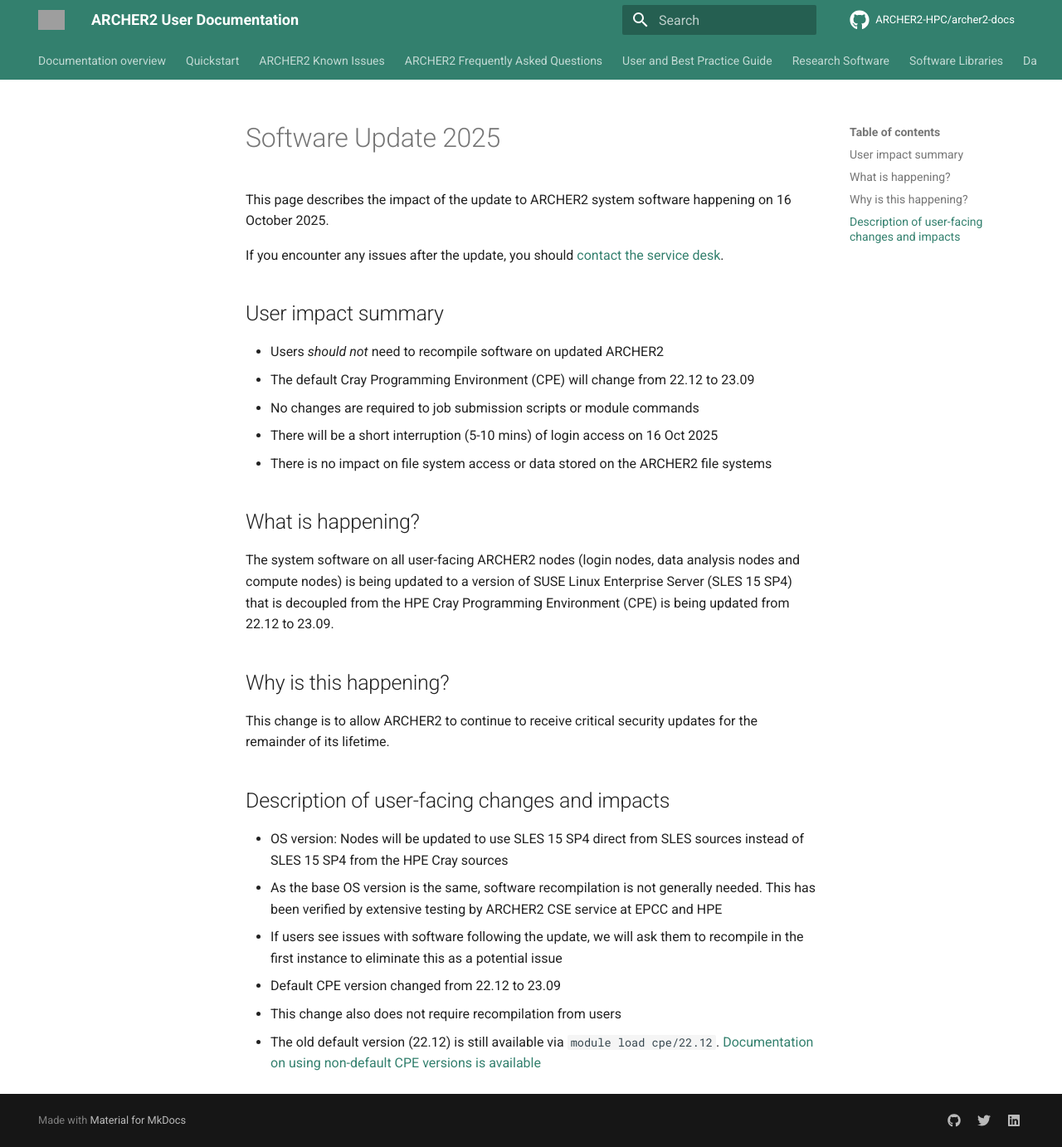
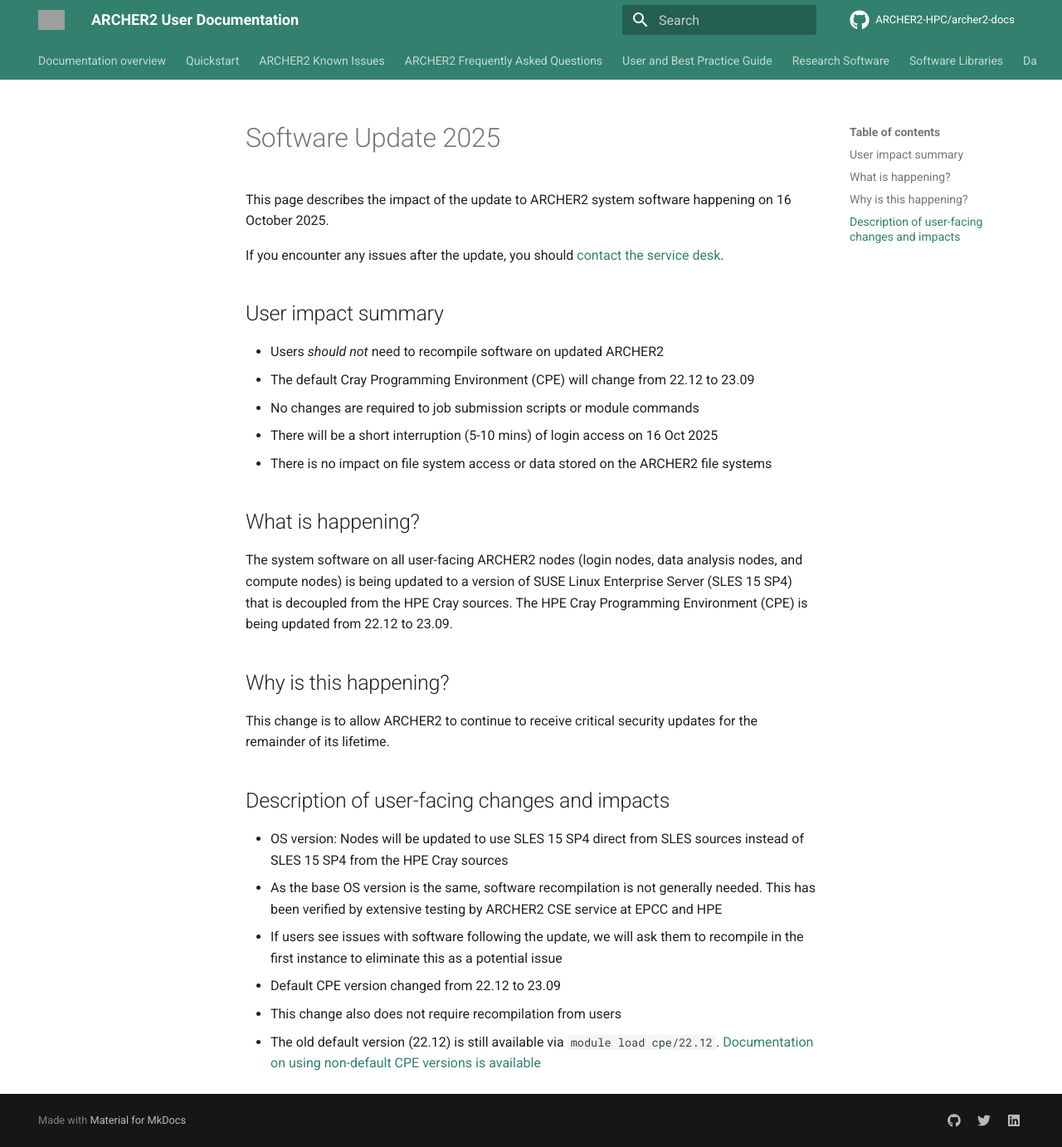
Before and after one commit to ARCHER2-HPC/archer2-docs, an MkDocs documentation site: the page built from docs/software-update-2025/index.md, in a window 1280 px wide and 1382 px high. Shown: the whole window at 83% size. Built offline with MkDocs 1.6.1 and Material for MkDocs 9.7.7, drawn with Linux system fonts in a browser that asks for light colours; comment, search, counter and statistics services are not loaded; grey boxes are pictures that could not be loaded.

```diff
--- a/docs/software-update-2025/index.md
+++ b/docs/software-update-2025/index.md
@@ -16,10 +16,10 @@
 
 ## What is happening?
 
-The system software on all user-facing ARCHER2 nodes (login nodes, data analysis
-nodes and compute nodes) is being updated to a version of SUSE Linux Enterprise
-Server (SLES 15 SP4) that is decoupled from the HPE Cray Programming Environment
-(CPE) is being updated from 22.12 to 23.09.
+The system software on all user-facing ARCHER2 nodes (login nodes, data analysis nodes,
+and compute nodes) is being updated to a version of SUSE Linux Enterprise Server
+(SLES 15 SP4) that is decoupled from the HPE Cray sources. The HPE Cray Programming
+Environment (CPE) is being updated from 22.12 to 23.09.
 
 ## Why is this happening?
 
```
